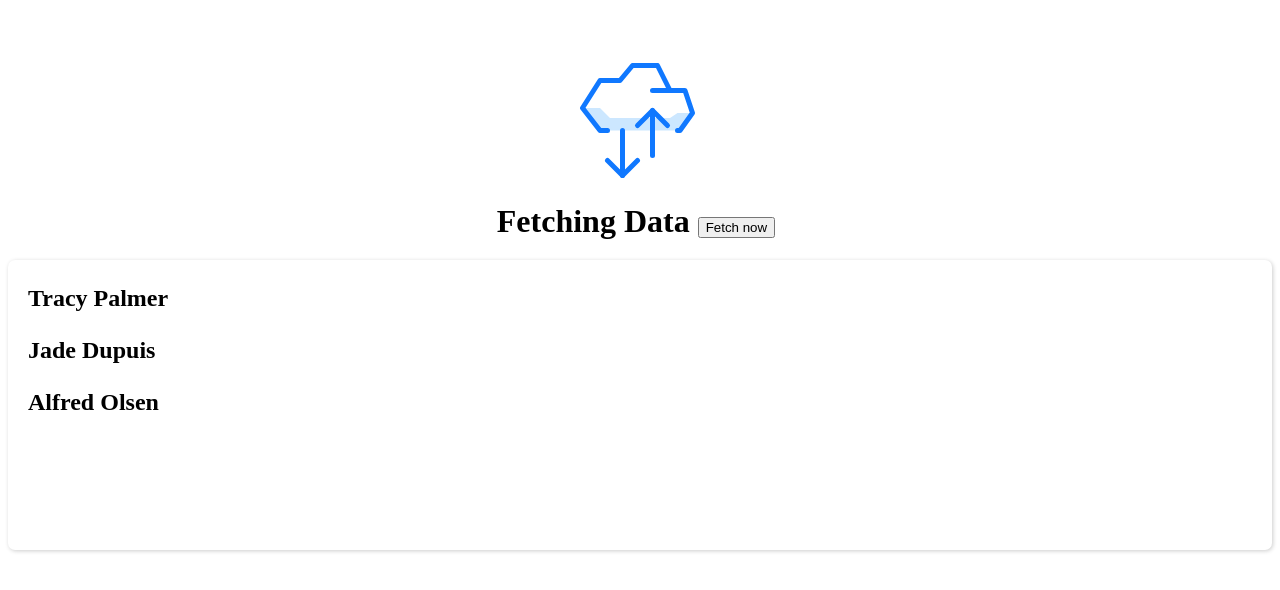
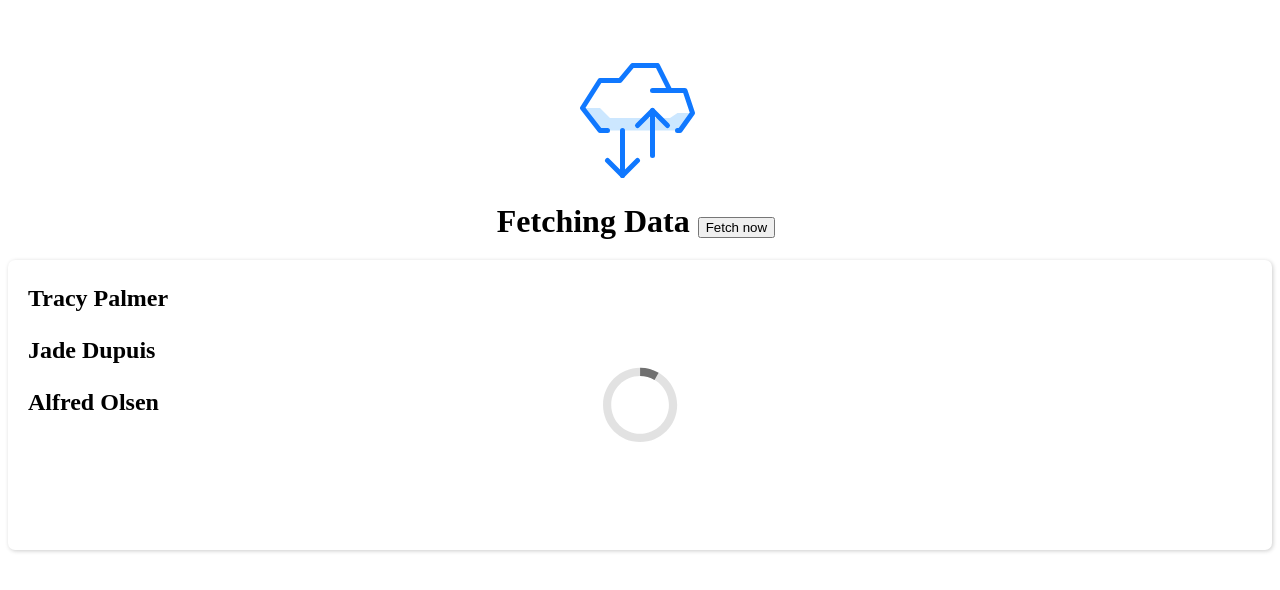
Before and after one commit to immanoj16/Fetching-Data, a React app: page / in a window 1280 px wide. Shown: the top 590 px of the page. Built offline with nearby package versions, Linux system fonts and the light colour scheme.

Commit message:
Add: spinner to the content

```diff
--- a/src/js/App.js
+++ b/src/js/App.js
@@ -5,22 +5,33 @@ import Collapsible from './Collapsible';
 class App extends React.Component {
 
     constructor(props) {
-      super(props);
+        super(props);
 
-      this.state = {
-        isLoading: true,
-        contacts: []
-      }
+        this.state = {
+            isLoading: true,
+            contacts: []
+        }
+    }
+
+    componentDidMount () {
+        this.fetchData();
+    }
+
+    fetchData () {
+
     }
 
     render() {
+
+        const {isLoading} = this.state;
+
         return (
             <div>
                 <header>
                     <img src={image} />
                     <h1>Fetching Data <button className="btn btn-sm btn-danger">Fetch now</button></h1>
                 </header>
-                <div className="content">
+                <div className={`content ${isLoading ? 'is-loading' : ''}`}>
                     <div className="panel-group">
                         <Collapsible title="Tracy Palmer">
                             <p>tracey.palmer@example.com<br />3280 manchester road, ely</p>
@@ -32,6 +43,9 @@ class App extends React.Component {
                             <p>alfred.olsen@example.com<br />6598 fjordparken, hirtsals</p>
                         </Collapsible>
                     </div>
+                    <div className="loader">
+                        <div className="icon"></div>
+                    </div>
                 </div>
             </div>
         );
```
